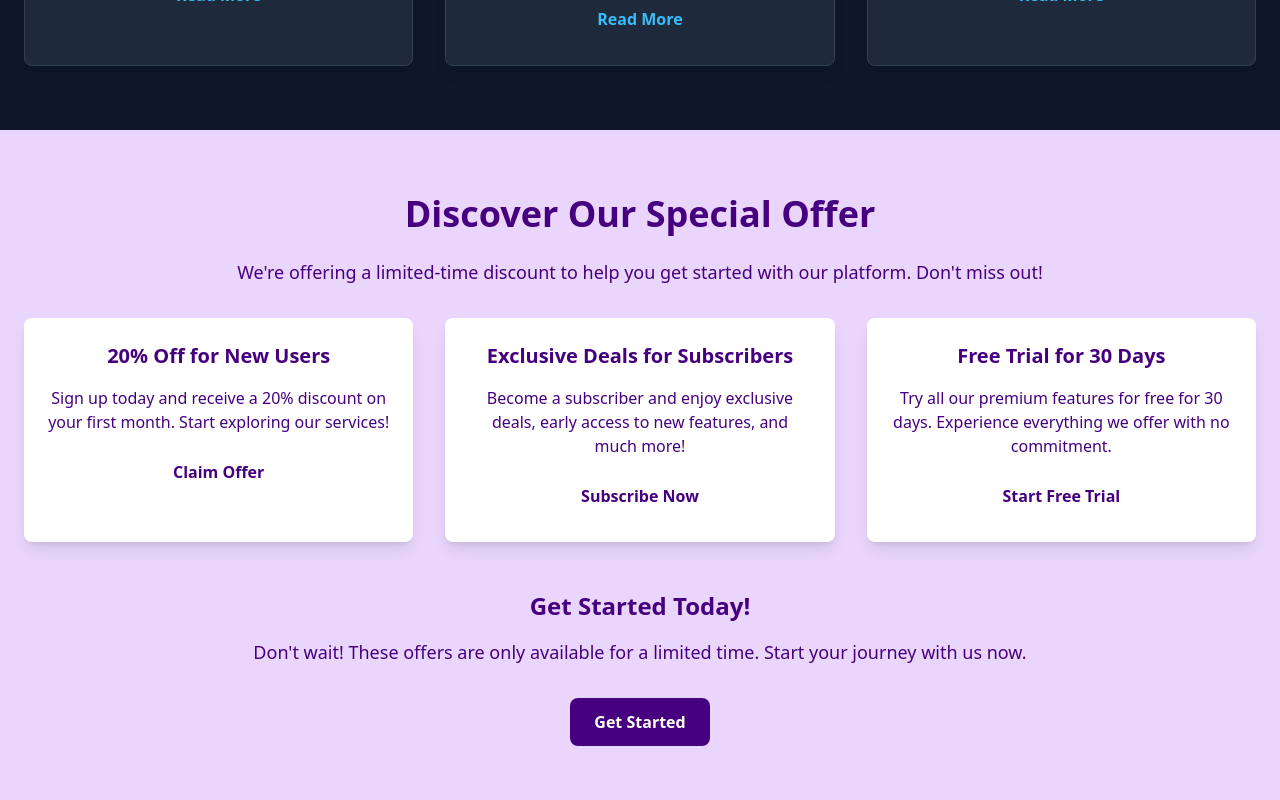
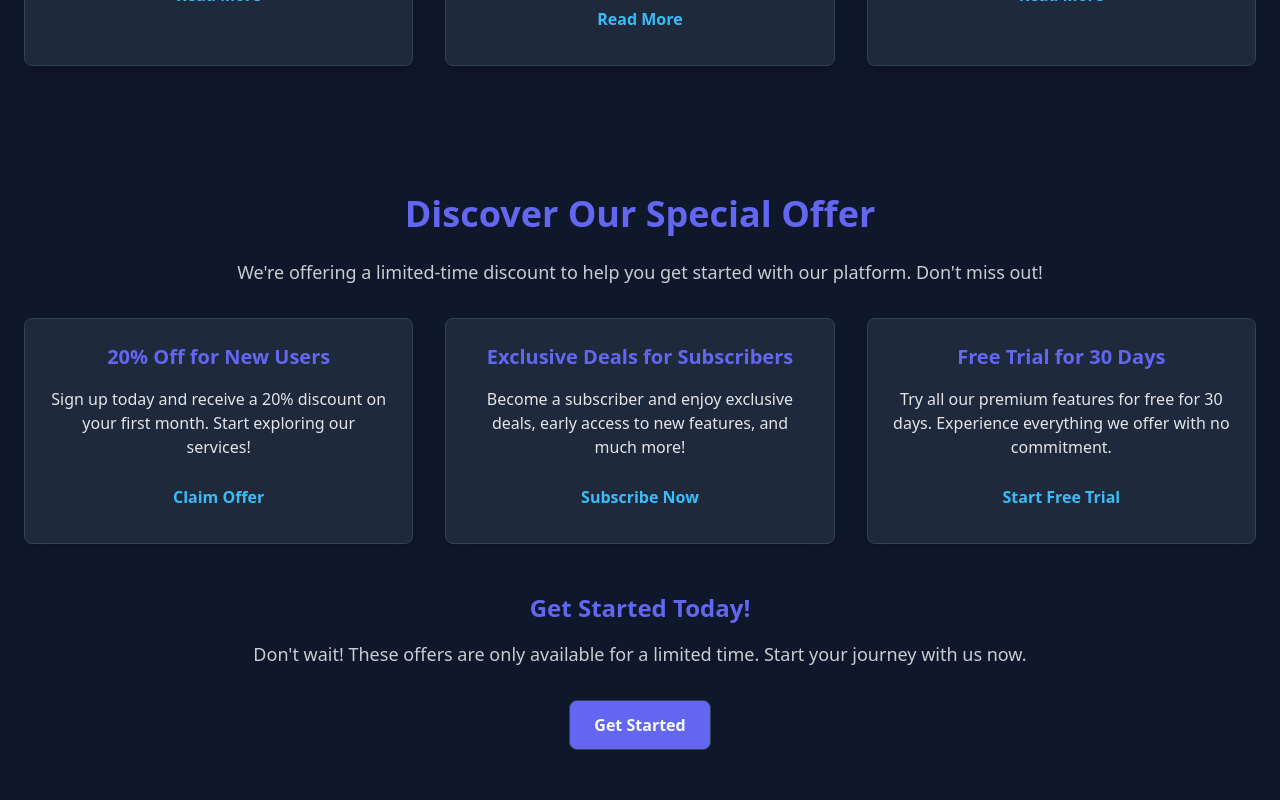
Before and after one commit to Joynal-Abedin85/tech-hunt-client, a React (Vite) app: page / in a window 1280 px wide. Shown: the part 2200-3000 px from the top of the page. Built offline with nearby package versions, Linux system fonts and the light colour scheme; no server answers.

Commit message:
change color uniqe section

```diff
--- a/src/pages/home/Uniqe.jsx
+++ b/src/pages/home/Uniqe.jsx
@@ -1,54 +1,75 @@
-import React from 'react';
+import React from "react";
 
 const Uniqe = () => {
   return (
     <div>
-           <section className="py-16 px-6 bg-[#ead6fc] text-[#46007f]">
+      <section className="bg-bg py-16 px-6 text-text">
         <div className="max-w-7xl mx-auto text-center">
-        <h2 className="text-4xl font-bold mb-6">Discover Our Special Offer</h2>
-        <p className="text-lg mb-8">
-          We're offering a limited-time discount to help you get started with our platform. Don't miss out!
+          <h2 className="text-4xl font-bold mb-6 text-primary">
+            Discover Our Special Offer
+          </h2>
+          <p className="text-lg mb-8 text-text/80">
+            We're offering a limited-time discount to help you get started with
+            our platform. Don't miss out!
           </p>
 
           {/* Offer Cards */}
           <div className="grid grid-cols-1 sm:grid-cols-2 lg:grid-cols-3 gap-8">
             {/* Card 1 */}
-          <div className="bg-white p-6 rounded-lg shadow-lg hover:scale-105 transition-all">
-            <h3 className="text-xl font-semibold mb-4">20% Off for New Users</h3>
-            <p className="mb-4">
-              Sign up today and receive a 20% discount on your first month. Start exploring our services!
+            <div className="bg-card p-6 rounded-lg shadow-lg hover:scale-105 transition-all border border-border">
+              <h3 className="text-xl font-semibold mb-4 text-primary">
+                20% Off for New Users
+              </h3>
+              <p className="mb-4 text-text/90">
+                Sign up today and receive a 20% discount on your first month.
+                Start exploring our services!
               </p>
-            <a href="#" className="text-[#46007f] hover:underline">Claim Offer</a>
+              <a href="#" className="text-hover hover:underline">
+                Claim Offer
+              </a>
             </div>
 
             {/* Card 2 */}
-          <div className="bg-white p-6 rounded-lg shadow-lg hover:scale-105 transition-all">
-            <h3 className="text-xl font-semibold mb-4">Exclusive Deals for Subscribers</h3>
-            <p className="mb-4">
-              Become a subscriber and enjoy exclusive deals, early access to new features, and much more!
+            <div className="bg-card p-6 rounded-lg shadow-lg hover:scale-105 transition-all border border-border">
+              <h3 className="text-xl font-semibold mb-4 text-primary">
+                Exclusive Deals for Subscribers
+              </h3>
+              <p className="mb-4 text-text/90">
+                Become a subscriber and enjoy exclusive deals, early access to
+                new features, and much more!
               </p>
-            <a href="#" className="text-[#46007f] hover:underline">Subscribe Now</a>
+              <a href="#" className="text-hover hover:underline">
+                Subscribe Now
+              </a>
             </div>
 
             {/* Card 3 */}
-          <div className="bg-white p-6 rounded-lg shadow-lg hover:scale-105 transition-all">
-            <h3 className="text-xl font-semibold mb-4">Free Trial for 30 Days</h3>
-            <p className="mb-4">
-              Try all our premium features for free for 30 days. Experience everything we offer with no commitment.
+            <div className="bg-card p-6 rounded-lg shadow-lg hover:scale-105 transition-all border border-border">
+              <h3 className="text-xl font-semibold mb-4 text-primary">
+                Free Trial for 30 Days
+              </h3>
+              <p className="mb-4 text-text/90">
+                Try all our premium features for free for 30 days. Experience
+                everything we offer with no commitment.
               </p>
-            <a href="#" className="text-[#46007f] hover:underline">Start Free Trial</a>
+              <a href="#" className="text-hover hover:underline">
+                Start Free Trial
+              </a>
             </div>
           </div>
 
           {/* Call to Action */}
           <div className="mt-12">
-          <h3 className="text-2xl font-semibold mb-4">Get Started Today!</h3>
-          <p className="text-lg mb-8">
-            Don't wait! These offers are only available for a limited time. Start your journey with us now.
+            <h3 className="text-2xl font-semibold mb-4 text-primary">
+              Get Started Today!
+            </h3>
+            <p className="text-lg mb-8 text-text/80">
+              Don't wait! These offers are only available for a limited time.
+              Start your journey with us now.
             </p>
             <a
               href="#"
-            className="bg-[#46007f] text-white px-6 py-3 rounded-lg hover:bg-[#5b0a98] transition duration-300"
+              className="bg-primary text-text px-6 py-3 rounded-lg hover:bg-hover transition duration-300 border border-border"
             >
               Get Started
             </a>
```
Lines whose indentation alone changed are shown as unchanged.
